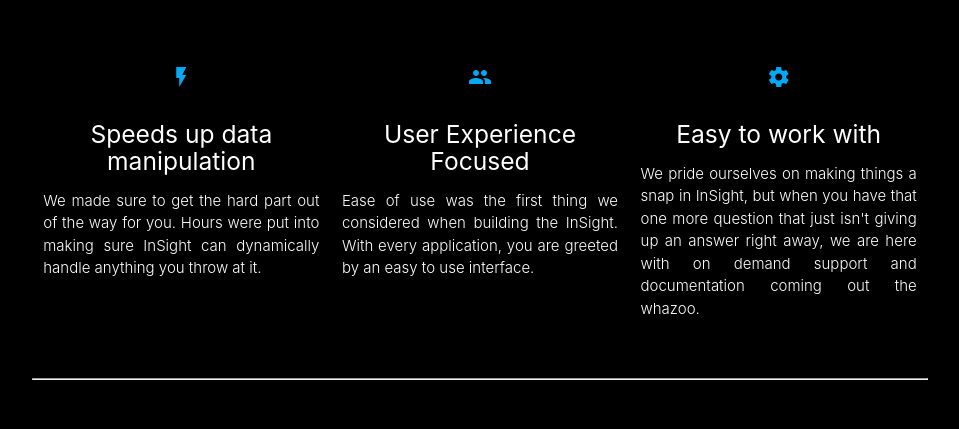
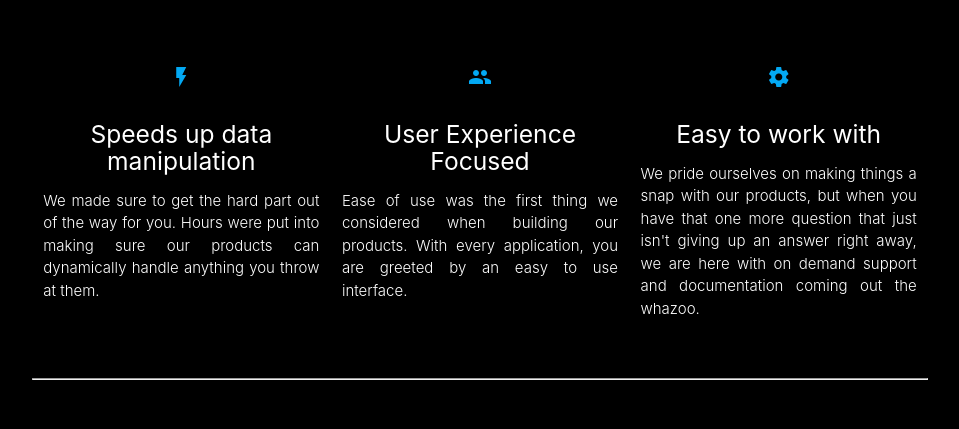
Before and after one commit to Floversal/floversal.github.io, a plain HTML site: page index.html in a window 1280 px wide. Shown: the part 324-753 px from the top of the page, without its empty margins (160-1119 px from the left). Drawn offline with nearby package versions, Linux system fonts and the light colour scheme.

Commit message:
removed mentions of InSight

```diff
--- a/index.html
+++ b/index.html
@@ -27,8 +27,8 @@
                             <i class="material-icons">flash_on</i>
                         </h2>
                         <h5 class="center">Speeds up data manipulation</h5>
-                        <p align="justify" class="light">We made sure to get the hard part out of the way for you. Hours were put into making sure InSight
-                            can dynamically handle anything you throw at it.</p>
+                        <p align="justify" class="light">We made sure to get the hard part out of the way for you. Hours were put into making sure our products
+                            can dynamically handle anything you throw at them.</p>
                     </div>
                 </div>
                 <div class="col s12 m4">
@@ -37,7 +37,7 @@
                             <i class="material-icons">group</i>
                         </h2>
                         <h5 class="center">User Experience Focused</h5>
-                        <p align="justify" class="light">Ease of use was the first thing we considered when building the InSight. With every application,
+                        <p align="justify" class="light">Ease of use was the first thing we considered when building our products. With every application,
                             you are greeted by an easy to use interface.</p>
                     </div>
                 </div>
@@ -47,8 +47,8 @@
                             <i class="material-icons">settings</i>
                         </h2>
                         <h5 class="center">Easy to work with</h5>
-                        <p align="justify" class="light">We pride ourselves on making things a snap in InSight, but when you have that one more question that
-                            just isn't giving up an answer right away, we are here with on demand support and documentation
+                        <p align="justify" class="light">We pride ourselves on making things a snap with our products, but when you have that one more question
+                            that just isn't giving up an answer right away, we are here with on demand support and documentation
                             coming out the whazoo.</p>
                     </div>
                 </div>
```
